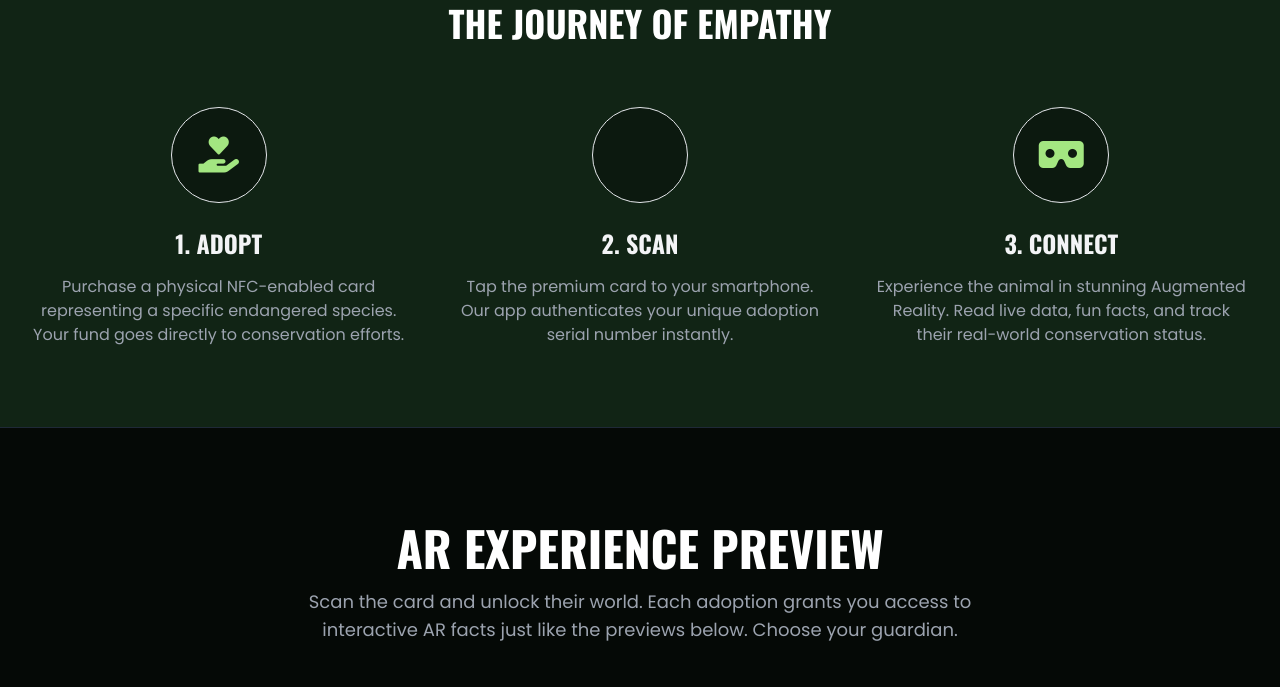
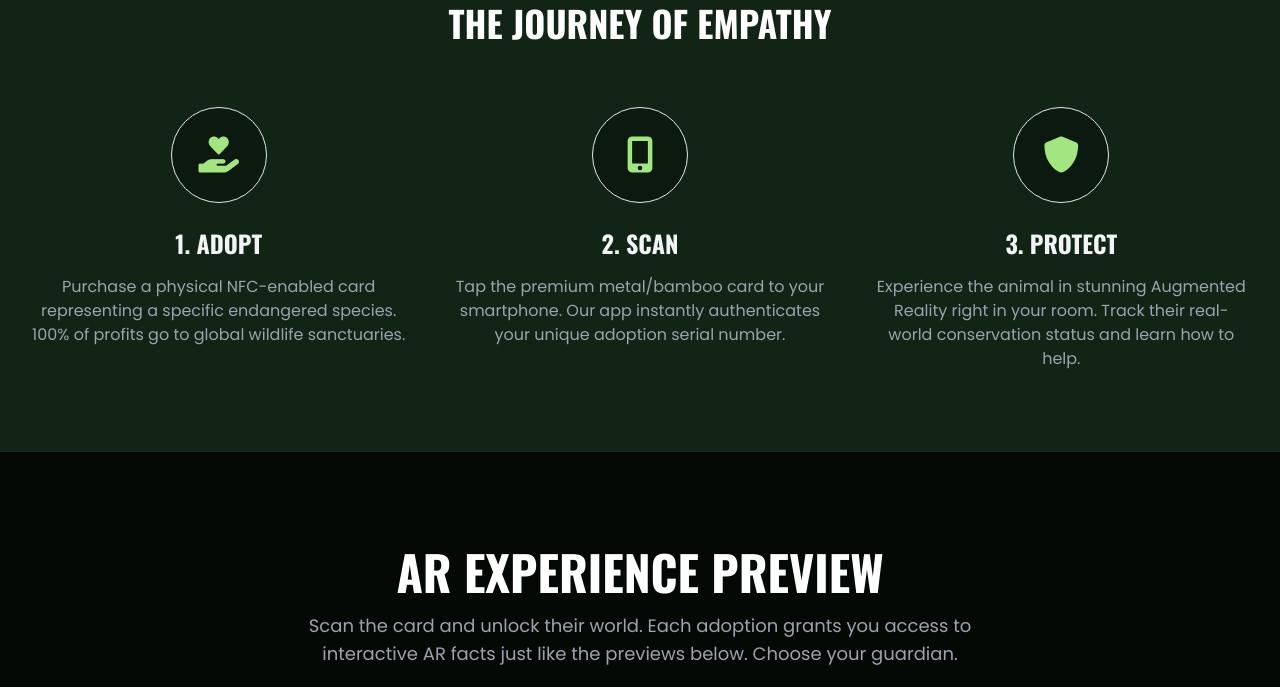
Before and after one commit to wolfpuplabs/they-were-here-with-us, a plain HTML site: page index.html in a window 1280 px wide. Shown: the part 798-1485 px from the top of the page. Drawn offline with nearby package versions, Linux system fonts and the light colour scheme.

Commit message:
Update index.html

```diff
--- a/index.html
+++ b/index.html
@@ -5,6 +5,7 @@
     <meta name="viewport" content="width=device-width, initial-scale=1.0">
     <title>They Were Here With Us | AR NFC Adoption Cards</title>
     <script src="https://cdn.tailwindcss.com"></script>
+    <!-- FontAwesome CDN -->
     <link href="https://cdnjs.cloudflare.com/ajax/libs/font-awesome/6.0.0/css/all.min.css" rel="stylesheet">
     <style>
         @import url('https://fonts.googleapis.com/css2?family=Oswald:wght@400;600;700&family=Poppins:wght@300;400;500;600&display=swap');
@@ -101,32 +102,34 @@
             <div class="grid grid-cols-1 md:grid-cols-3 gap-12">
                 <div class="flex flex-col items-center">
                     <div class="w-24 h-24 rounded-full border border-accent flex items-center justify-center mb-6 bg-black/30">
+                        <!-- Icon 1 -->
                         <i class="fa-solid fa-hand-holding-heart text-4xl text-accent"></i>
                     </div>
                     <h3 class="text-2xl font-oswald font-bold mb-4 uppercase">1. Adopt</h3>
-                    <p class="text-gray-400">Purchase a physical NFC-enabled card representing a specific endangered species. Your fund goes directly to conservation efforts.</p>
+                    <p class="text-gray-400">Purchase a physical NFC-enabled card representing a specific endangered species. 100% of profits go to global wildlife sanctuaries.</p>
                 </div>
                 <div class="flex flex-col items-center">
                     <div class="w-24 h-24 rounded-full border border-accent flex items-center justify-center mb-6 bg-black/30">
-                        <i class="fa-solid fa-mobile-screen text-4xl text-accent"></i>
+                        <!-- Icon 2 Fixed (changed from fa-mobile-screen to fa-mobile-alt) -->
+                        <i class="fa-solid fa-mobile-alt text-4xl text-accent"></i>
                     </div>
                     <h3 class="text-2xl font-oswald font-bold mb-4 uppercase">2. Scan</h3>
-                    <p class="text-gray-400">Tap the premium card to your smartphone. Our app authenticates your unique adoption serial number instantly.</p>
+                    <p class="text-gray-400">Tap the premium metal/bamboo card to your smartphone. Our app instantly authenticates your unique adoption serial number.</p>
                 </div>
                 <div class="flex flex-col items-center">
                     <div class="w-24 h-24 rounded-full border border-accent flex items-center justify-center mb-6 bg-black/30">
-                        <i class="fa-solid fa-vr-cardboard text-4xl text-accent"></i>
+                        <!-- Icon 3 Fixed (changed from fa-vr-cardboard/shield-cat to fa-shield-alt) -->
+                        <i class="fa-solid fa-shield-alt text-4xl text-accent"></i>
                     </div>
-                    <h3 class="text-2xl font-oswald font-bold mb-4 uppercase">3. Connect</h3>
-                    <p class="text-gray-400">Experience the animal in stunning Augmented Reality. Read live data, fun facts, and track their real-world conservation status.</p>
+                    <h3 class="text-2xl font-oswald font-bold mb-4 uppercase">3. Protect</h3>
+                    <p class="text-gray-400">Experience the animal in stunning Augmented Reality right in your room. Track their real-world conservation status and learn how to help.</p>
                 </div>
             </div>
         </div>
     </section>
 
-    <!-- Collection & AR Preview Section (UPDATED) -->
+    <!-- Collection & AR Preview Section -->
     <section id="collection" class="py-24 bg-black/50 relative">
-        <!-- Decor background -->
         <div class="absolute top-0 left-1/2 -translate-x-1/2 w-full max-w-3xl h-64 bg-accent/5 blur-[120px] rounded-full pointer-events-none"></div>
 
         <div class="max-w-7xl mx-auto px-4 sm:px-6 lg:px-8 relative z-10">
```
